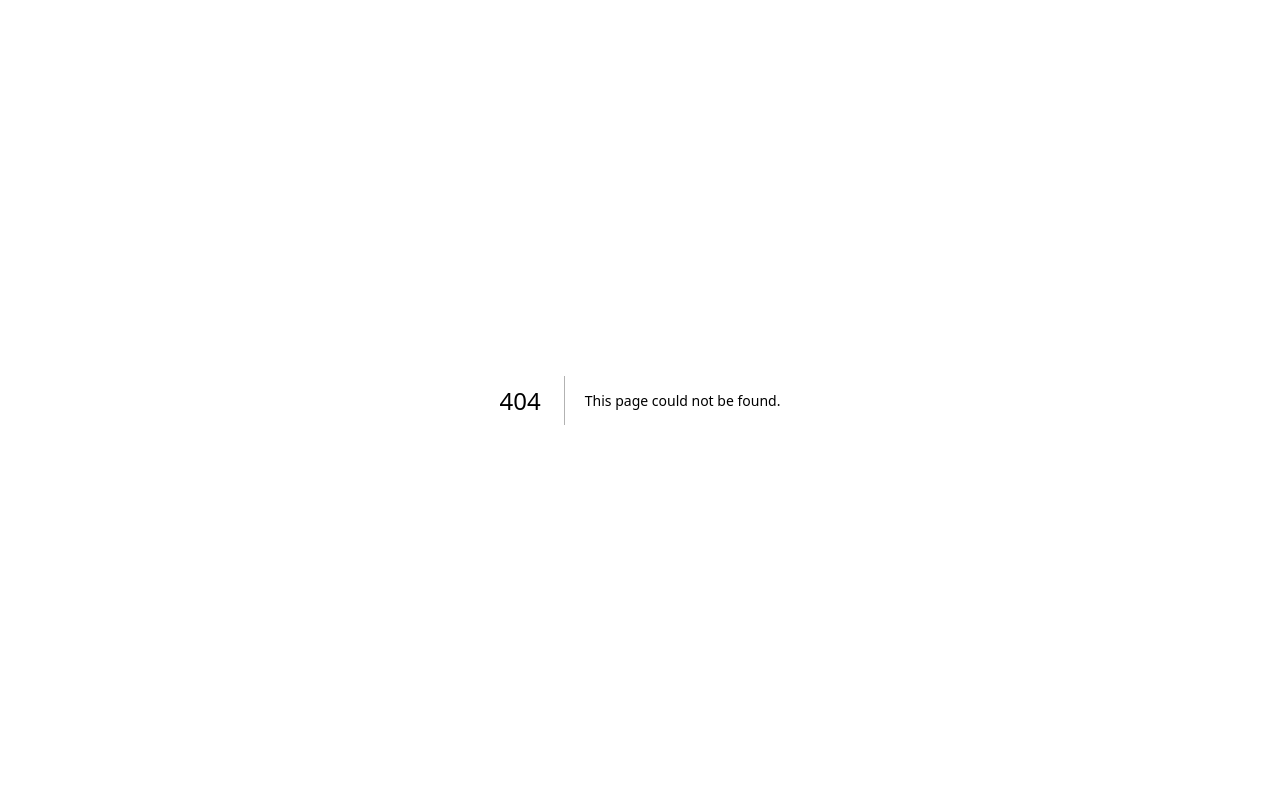
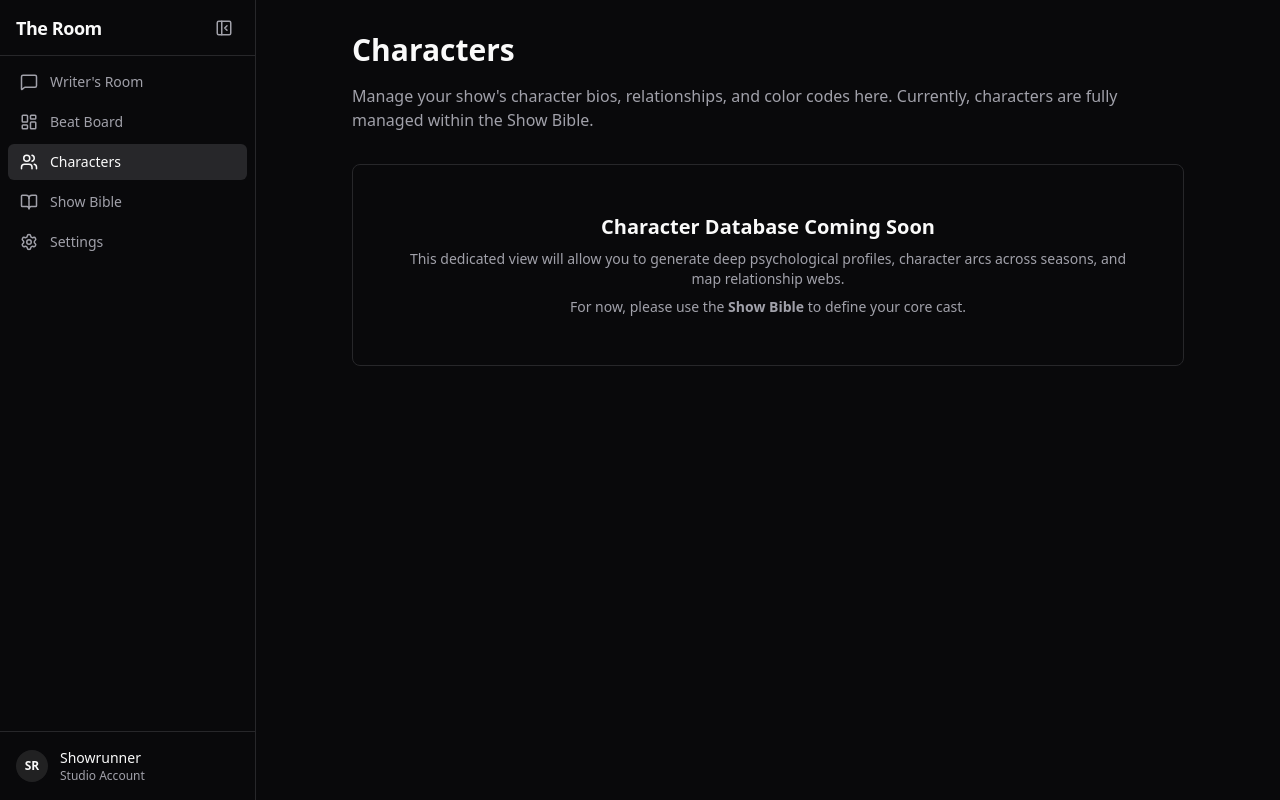
Before and after one commit to Terewan/writersroom_gemini, a Next.js app: page /characters in a window 1280 px wide. Before the commit this address had no page. Built offline with nearby package versions, Linux system fonts and the light colour scheme.

Commit message:
feat: add missing bible and characters placeholder routes

```diff
--- /dev/null
+++ b/src/app/bible/page.tsx
@@ -0,0 +1,18 @@
+import { AppLayout } from '@/components/layout/app-layout'
+import { ShowBible } from '@/components/documents/show-bible'
+
+export default function BiblePage() {
+    return (
+        <AppLayout>
+            <div className="flex flex-1 h-full w-full overflow-y-auto w-full max-w-5xl mx-auto">
+                {/* For the standalone page, we pass empty default props or load from context */}
+                <ShowBible
+                    logline="Logline will load from storage."
+                    coreHook="Hook will load from storage."
+                    onLoglineChange={() => { }}
+                    onHookChange={() => { }}
+                />
+            </div>
+        </AppLayout>
+    )
+}
--- /dev/null
+++ b/src/app/characters/page.tsx
@@ -0,0 +1,24 @@
+import { AppLayout } from '@/components/layout/app-layout'
+
+export default function CharactersPage() {
+    return (
+        <AppLayout>
+            <div className="flex flex-1 flex-col p-8 max-w-4xl mx-auto w-full overflow-y-auto">
+                <h1 className="text-3xl font-bold mb-4">Characters</h1>
+                <p className="text-muted-foreground mb-8">
+                    Manage your show's character bios, relationships, and color codes here. Currently, characters are fully managed within the Show Bible.
+                </p>
+
+                <div className="bg-card rounded-lg border p-12 text-center">
+                    <h2 className="text-xl font-semibold mb-2">Character Database Coming Soon</h2>
+                    <p className="text-sm text-muted-foreground">
+                        This dedicated view will allow you to generate deep psychological profiles, character arcs across seasons, and map relationship webs.
+                    </p>
+                    <p className="text-sm text-muted-foreground mt-2">
+                        For now, please use the <strong>Show Bible</strong> to define your core cast.
+                    </p>
+                </div>
+            </div>
+        </AppLayout>
+    )
+}
```
